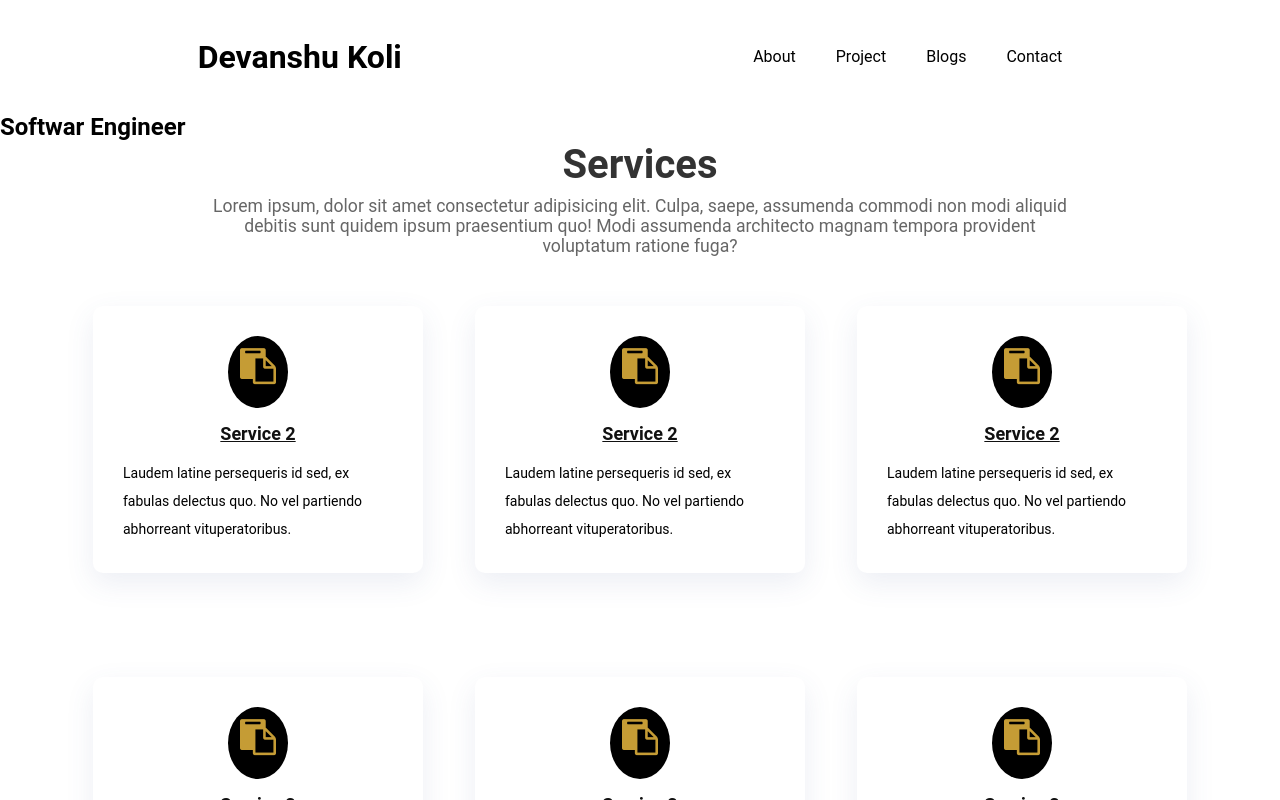
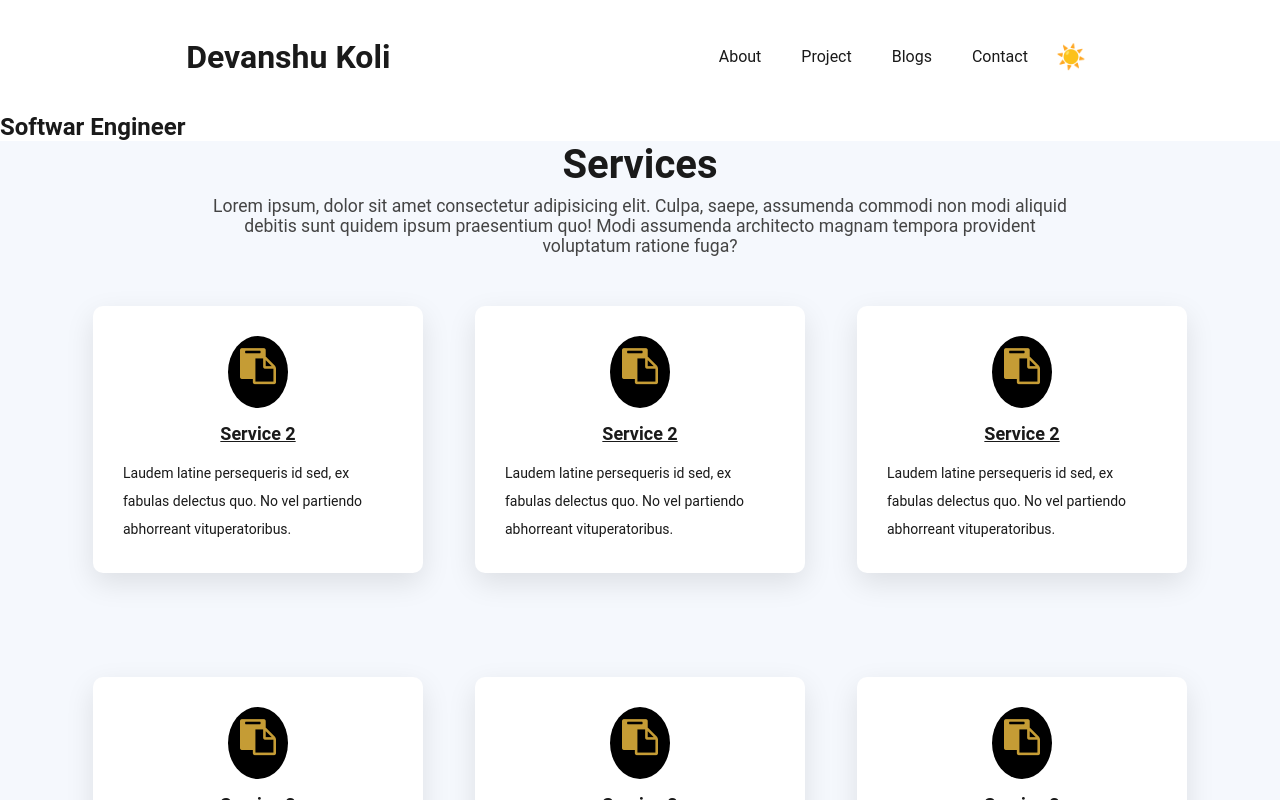
Before and after one commit to Devanshukoli/my-portfolio, a Vue app: page /blog in a window 1280 px wide. Shown: the top 800 px of the page. Built offline with nearby package versions, Linux system fonts and the light colour scheme.

Commit message:
feat: add dark/light theme toggler with animations

```diff
--- a/package.json
+++ b/package.json
@@ -19,7 +19,7 @@
     "@storybook/addon-a11y": "^9.0.17",
     "@storybook/addon-docs": "^9.0.17",
     "@storybook/addon-onboarding": "^9.0.17",
-    "@storybook/addon-vitest": "^9.0.17",
+    "@storybook/addon-vitest": "^9.1.1",
     "@storybook/testing-library": "^0.2.1",
     "@storybook/vue3-vite": "^9.0.17",
     "@vitejs/plugin-vue": "^5.2.4",
@@ -35,6 +35,8 @@
   "dependencies": {
     "@emailjs/browser": "^4.4.1",
     "@types/marked": "^5.0.2",
+    "@vueuse/core": "^14.1.0",
+    "@vueuse/motion": "^3.0.3",
     "gray-matter": "^4.0.3",
     "marked": "^15.0.12",
     "vue": "^3.5.17",
--- /dev/null
+++ b/src/assets/theme.css
@@ -0,0 +1,37 @@
+:root {
+  /* High contrast light mode */
+  --bg-primary: #ffffff;
+  --bg-secondary: #f5f8fd;
+  /* Matches existing service bg roughly */
+  --bg-card: #ffffff;
+  --text-primary: #1a1a1a;
+  --text-secondary: #444444;
+  /* Dark refined info text */
+  --accent-color: #0056b3;
+  --shadow-color: rgba(0, 0, 0, 0.1);
+}
+
+.dark {
+  /* High contrast dark mode */
+  --bg-primary: #121212;
+  --bg-secondary: #000000;
+  --bg-card: #1e1e1e;
+  --text-primary: #e0e0e0;
+  --text-secondary: #aaaaaa;
+  --accent-color: #66b2ff;
+  --shadow-color: rgba(0, 0, 0, 0.5);
+}
+
+body {
+  background-color: var(--bg-primary);
+  color: var(--text-primary);
+  transition: background-color 0.3s ease, color 0.3s ease;
+}
+
+a {
+  color: var(--text-primary);
+}
+
+a:hover {
+  color: var(--accent-color);
+}
--- a/src/components/Footer.vue
+++ b/src/components/Footer.vue
@@ -27,8 +27,8 @@
 
 <style lang="css" scoped>
 footer {
-  background-color: #333;
-  color: #fff;
+  background-color: var(--bg-secondary);
+  color: var(--text-primary);
   padding: 2rem;
   margin-top: 50px;
 }
@@ -102,25 +102,25 @@ footer > #divider {
 .markdown-content h1 {
   font-size: 2.5rem;
   margin-bottom: 1.5rem;
-  color: #333;
+  color: var(--text-primary);
 }
 
 .markdown-content h2 {
   font-size: 2rem;
   margin: 2rem 0 1rem;
-  color: #444;
+  color: var(--text-secondary);
 }
 
 .markdown-content h3 {
   font-size: 1.5rem;
   margin: 1.5rem 0 1rem;
-  color: #555;
+  color: var(--text-secondary);
 }
 
 .markdown-content p {
   line-height: 1.7;
   margin-bottom: 1.5rem;
-  color: #666;
+  color: var(--text-secondary);
 }
 
 .markdown-content code {
@@ -161,6 +161,6 @@ footer > #divider {
 
 .markdown-content li {
   margin: 0.5rem 0;
-  color: #666;
+  color: var(--text-secondary);
 }
 </style>
--- a/src/components/Header.vue
+++ b/src/components/Header.vue
@@ -1,4 +1,6 @@
-<script setup></script>
+<script setup>
+import ThemeToggle from './ThemeToggle.vue';
+</script>
 
 <template>
 <header>
@@ -9,7 +11,7 @@
     <li><a href="./blog.html">Blogs</a></li>
     <li><a href="./contact.html">Contact</a></li>
     <li>
-      <!-- Here will come theme toggler functionality-->
+      <ThemeToggle />
     </li>
   </ul>
 </header>
@@ -28,6 +30,7 @@ header > ul {
   padding: 0;
   list-style: none;
   text-align: center;
+  align-items: center;
 }
 
 header > li {
@@ -36,11 +39,12 @@ header > li {
 }
 
 a {
-  color: #000;
+  color: var(--text-primary);
   text-decoration: none;
   display: inline-block;
   padding: 15px 20px;
   position: relative;
+  transition: color 0.3s ease;
 }
 
 a:after {
@@ -51,7 +55,7 @@ a:after {
   height: 2px;
   left: 50%;
   position: absolute;
-  background: #000;
+  background: var(--text-primary);
   transition:
     width 0.3s ease 0s,
     left 0.3s ease 0s;
--- /dev/null
+++ b/src/components/ThemeToggle.vue
@@ -0,0 +1,46 @@
+<script setup>
+import { useDark, useToggle } from '@vueuse/core';
+
+const isDark = useDark();
+const toggleDark = useToggle(isDark);
+</script>
+
+<template>
+  <button
+    @click="toggleDark()"
+    class="theme-toggle-btn"
+    aria-label="Toggle Dark Mode"
+    v-motion
+    :initial="{ scale: 0.9 }"
+    :enter="{ scale: 1 }"
+    :hovered="{ scale: 1.1 }"
+    :tapped="{ scale: 0.95 }"
+  >
+    <span v-if="isDark" class="icon" key="moon">🌙</span>
+    <span v-else class="icon" key="sun">☀️</span>
+  </button>
+</template>
+
+<style scoped>
+.theme-toggle-btn {
+  background: none;
+  border: none;
+  cursor: pointer;
+  font-size: 1.5rem;
+  padding: 0.5rem;
+  border-radius: 50%;
+  transition: background-color 0.2s;
+  display: flex;
+  align-items: center;
+  justify-content: center;
+}
+
+.theme-toggle-btn:hover {
+  background-color: var(--bg-secondary);
+}
+
+.icon {
+  display: inline-block;
+  line-height: 1;
+}
+</style>
--- a/src/view/BlogView.vue
+++ b/src/view/BlogView.vue
@@ -65,7 +65,7 @@
 <style scoped>
 .blog-section {
   padding: 4rem 0;
-  background-color: #f8f9fa;
+  background-color: var(--bg-secondary);
 }
 
 .section-title {
@@ -75,12 +75,12 @@
 
 .section-title h2 {
   font-size: 2.5rem;
-  color: #333;
+  color: var(--text-primary);
   margin-bottom: 0.5rem;
 }
 
 .section-title p {
-  color: #666;
+  color: var(--text-secondary);
   font-size: 1.1rem;
 }
 
@@ -94,10 +94,10 @@
 }
 
 .blog-card {
-  background: #fff;
+  background: var(--bg-card);
   border-radius: 12px;
   overflow: hidden;
-  box-shadow: 0 4px 15px rgba(0, 0, 0, 0.1);
+  box-shadow: 0 4px 15px var(--shadow-color);
   transition:
     transform 0.3s ease,
     box-shadow 0.3s ease;
@@ -105,7 +105,7 @@
 
 .blog-card:hover {
   transform: translateY(-5px);
-  box-shadow: 0 8px 20px rgba(0, 0, 0, 0.12);
+  box-shadow: 0 8px 20px var(--shadow-color);
 }
 
 .card-img {
@@ -122,7 +122,7 @@
   position: absolute;
   top: 1rem;
   left: 1rem;
-  background: #4b8cfb;
+  background: var(--accent-color);
   color: #fff;
   padding: 0.5rem 1rem;
   border-radius: 20px;
@@ -135,12 +135,12 @@
 
 .card-content h3 {
   font-size: 1.25rem;
-  color: #333;
+  color: var(--text-primary);
   margin-bottom: 0.75rem;
 }
 
 .card-content p {
-  color: #666;
+  color: var(--text-secondary);
   font-size: 0.95rem;
   line-height: 1.5;
   margin-bottom: 1rem;
--- a/src/view/ContactView.vue
+++ b/src/view/ContactView.vue
@@ -30,22 +30,22 @@
 }
 
 .contact-container {
-  background: white;
+  background: var(--bg-card);
   padding: 40px;
   border-radius: 10px;
-  box-shadow: 0 10px 25px rgba(0, 0, 0, 0.1);
+  box-shadow: 0 10px 25px var(--shadow-color);
   max-width: 500px;
   width: 100%;
 }
 
 h2 {
   margin-top: 0;
-  color: #333;
+  color: var(--text-primary);
 }
 
 h4 {
   margin-bottom: 20px;
-  color: #666;
+  color: var(--text-secondary);
   font-weight: normal;
 }
 
--- a/src/view/ServiceView.vue
+++ b/src/view/ServiceView.vue
@@ -133,7 +133,7 @@
 }
 
 .section-bg {
-  background: f5f8fd;
+  background: var(--bg-secondary);
 }
 
 .section-header {
@@ -142,7 +142,7 @@
 
 .section-header > h3 {
   font-size: 2.5rem;
-  color: #333;
+  color: var(--text-primary);
   text-align: center;
   font-weight: 700;
   position: relative;
@@ -153,7 +153,7 @@
   text-align: center;
   margin: auto;
   padding-bottom: 50px;
-  color: #666;
+  color: var(--text-secondary);
   font-size: 1.1rem;
   width: 70%;
 }
@@ -191,8 +191,8 @@
   overflow: hidden;
   border-radius: 10px;
   margin: 0 10px 40px 10px;
-  background: #fff;
-  box-shadow: 0 10px 29px 0 rgba(68, 88, 144, 0.1);
+  background: var(--bg-card);
+  box-shadow: 0 10px 29px 0 var(--shadow-color);
   transition: all 0.3s ease-in-out;
   text-align: center;
   width: 100%;
@@ -227,7 +227,7 @@
 }
 
 #services .title a {
-  color: #111;
+  color: var(--text-primary);
 }
 
 #services .box:hover .title a {
--- a/vite.config.js
+++ b/vite.config.js
@@ -4,7 +4,7 @@ import vue from "@vitejs/plugin-vue";
 import vueDevTools from "vite-plugin-vue-devtools";
 import path from "path";
 import { fileURLToPath } from 'node:url';
-import { storybookTest } from '@storybook/addon-vitest/vitest-plugin';
+// import { storybookTest } from '@storybook/addon-vitest';
 const dirname = typeof __dirname !== 'undefined' ? __dirname : path.dirname(fileURLToPath(import.meta.url));
 
 // More info at: https://storybook.js.org/docs/next/writing-tests/integrations/vitest-addon
@@ -25,27 +25,27 @@ export default defineConfig({
       allow: ["src", "node_modules", "content"] // Allow serving files from project directories
     }
   },
-  test: {
-    projects: [{
-      extends: true,
-      plugins: [
+  // test: {
+    // projects: [{
+    //   extends: true,
+    //   plugins: [
       // The plugin will run tests for the stories defined in your Storybook config
       // See options at: https://storybook.js.org/docs/next/writing-tests/integrations/vitest-addon#storybooktest
-      storybookTest({
-        configDir: path.join(dirname, '.storybook')
-      })],
-      test: {
-        name: 'storybook',
-        browser: {
-          enabled: true,
-          headless: true,
-          provider: 'playwright',
-          instances: [{
-            browser: 'chromium'
-          }]
-        },
-        setupFiles: ['.storybook/vitest.setup.js']
-      }
-    }]
-  }
+      // storybookTest({
+      //   configDir: path.join(dirname, '.storybook')
+      // })],
+      // test: {
+      //   name: 'storybook',
+      //   browser: {
+      //     enabled: true,
+      //     headless: true,
+      //     provider: 'playwright',
+      //     instances: [{
+      //       browser: 'chromium'
+      //     }]
+      //   },
+      //   setupFiles: ['.storybook/vitest.setup.js']
+      // }
+    // }]
+  // }
 });
```
Also changed, not shown: src/main.js (+5 -2 lines), 1 other file (tests, documents, lock files or other folders).
